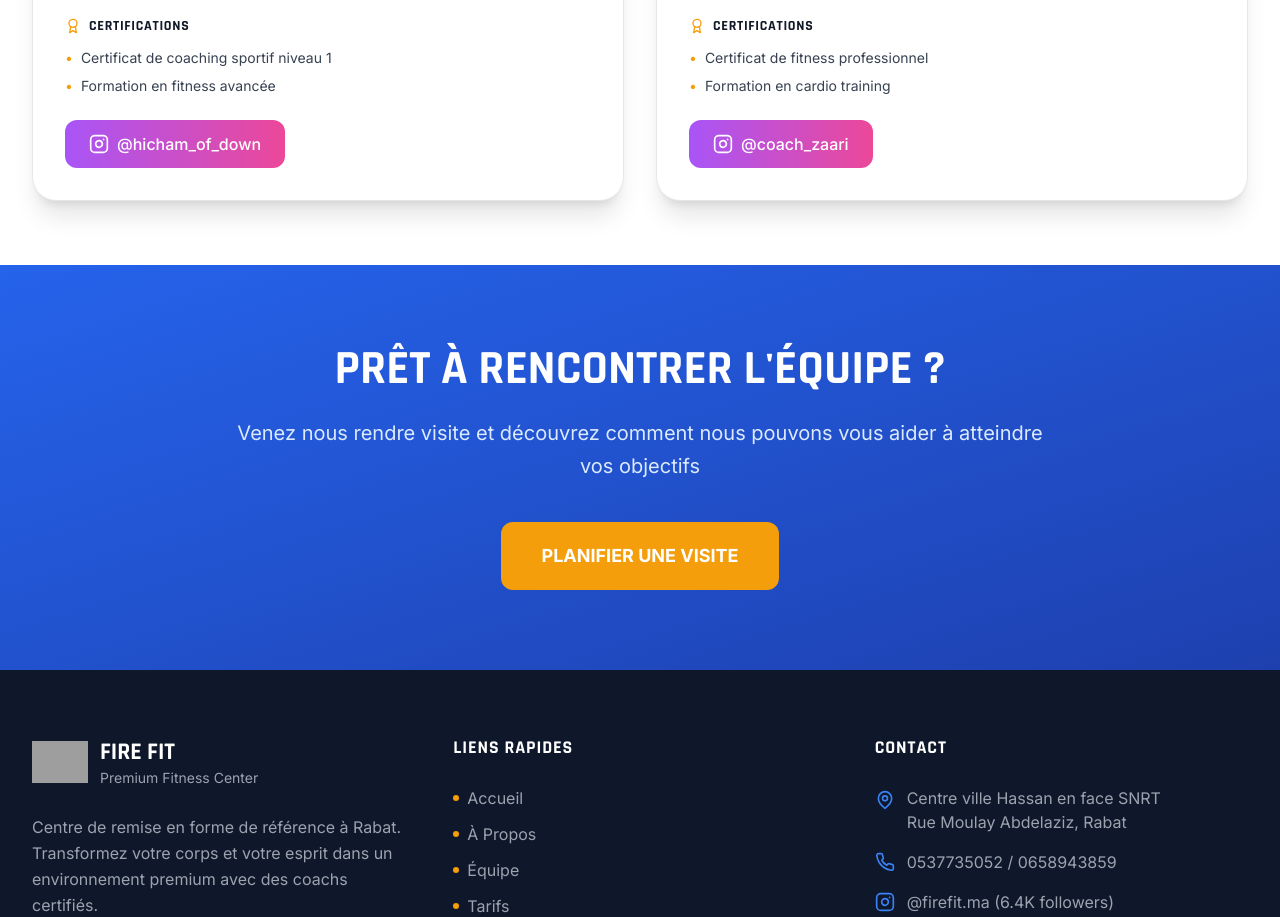
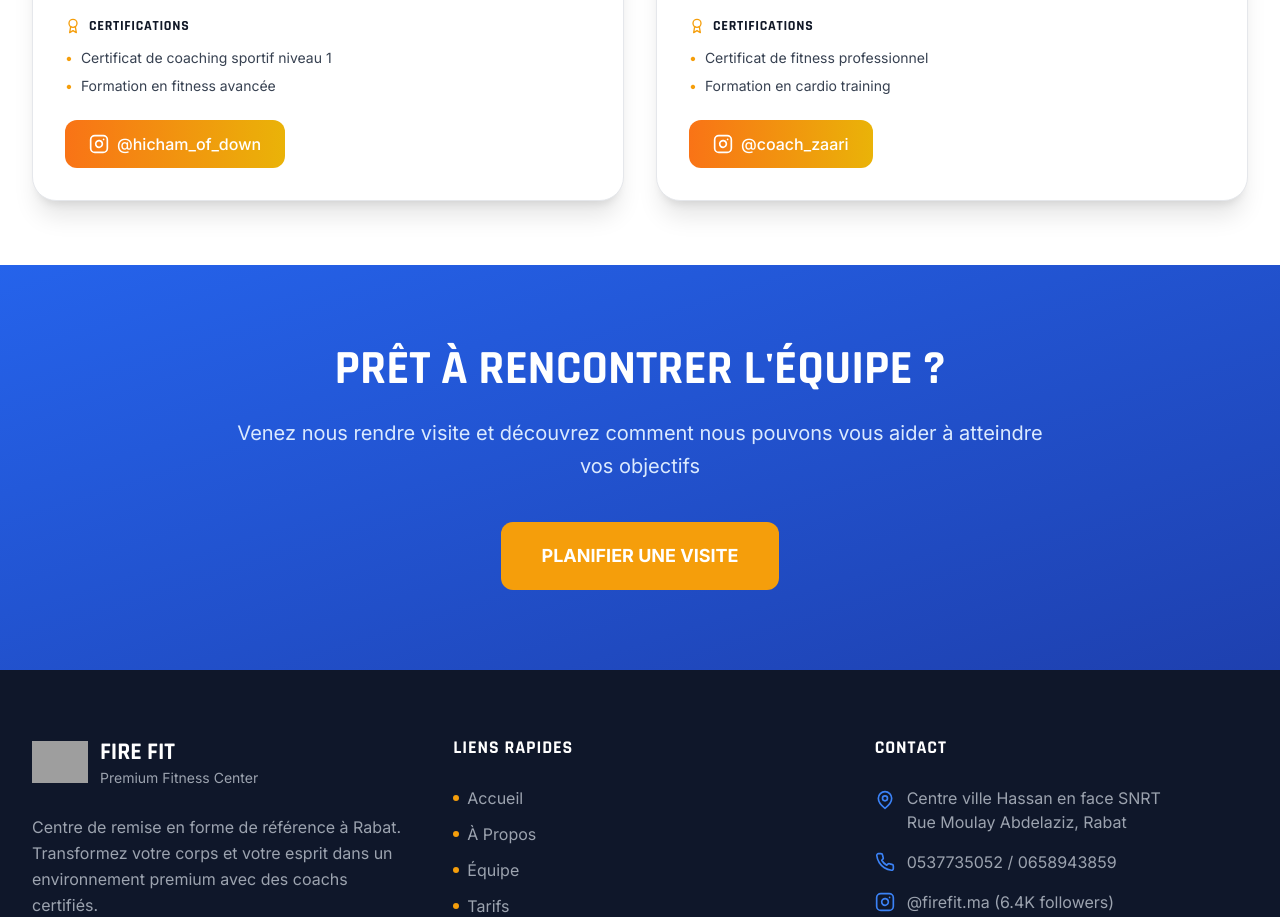
Before and after one commit to ismaelelidrissi/firefit-website, a React (Vite) app: page /team in a window 1280 px wide. Shown: the part 1700-2617 px from the top of the page. Built offline with nearby package versions, Linux system fonts and the light colour scheme; grey boxes are pictures that could not be loaded.

Commit message:
fixing coaches button's color

```diff
--- a/src/pages/Team.jsx
+++ b/src/pages/Team.jsx
@@ -142,7 +142,7 @@ const Team = () => {
                     href={`https://instagram.com/${coach.instagram.replace('@', '')}`}
                     target="_blank"
                     rel="noopener noreferrer"
-                    className="group inline-flex items-center space-x-2 bg-gradient-to-r from-purple-500 to-pink-500 hover:from-purple-600 hover:to-pink-600 text-white px-6 py-3 rounded-xl font-medium transition-all duration-300 hover:scale-105 hover:shadow-xl"
+                    className="group inline-flex items-center space-x-2 bg-gradient-to-r from-orange-500 to-yellow-500 hover:from-orange-600 hover:to-yellow-600 text-white px-6 py-3 rounded-xl font-medium transition-all duration-300 hover:scale-105 hover:shadow-xl"
                   >
                     <Instagram className="w-5 h-5" />
                     <span>{coach.instagram}</span>
```
